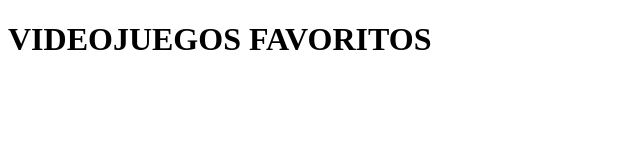
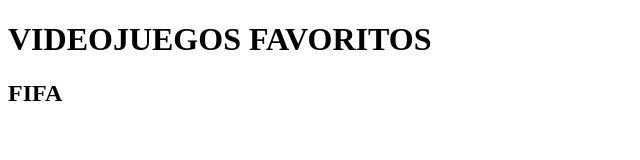
Before and after one commit to Jeanpolo1/EJERCICIO3, a plain HTML site: page index.html in a window 1280 px wide. Shown: the full height of the page, 0-640 px from the left. Drawn offline with Linux system fonts and the light colour scheme.

Commit message:
primer videojuego

```diff
--- a/index.html
+++ b/index.html
@@ -7,6 +7,7 @@
 </head>
 <body>
     <h1>VIDEOJUEGOS FAVORITOS</h1>
+    <h2>FIFA</h2>
 
 </body>
 </html>
```
